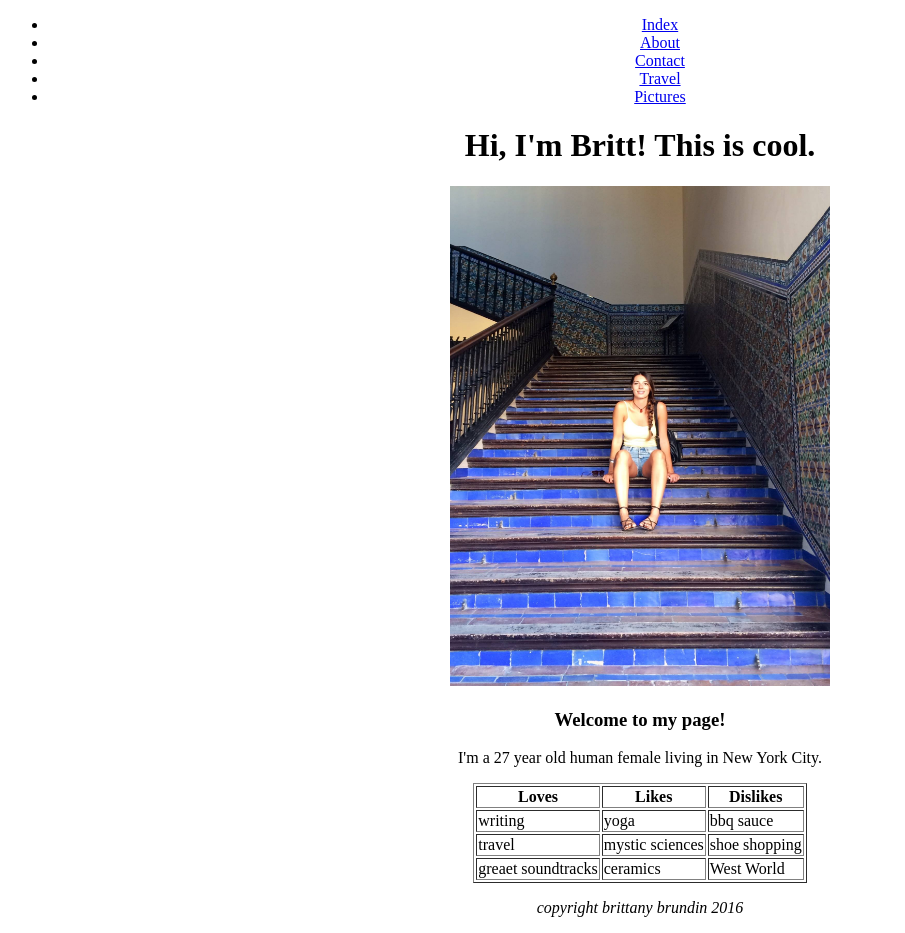
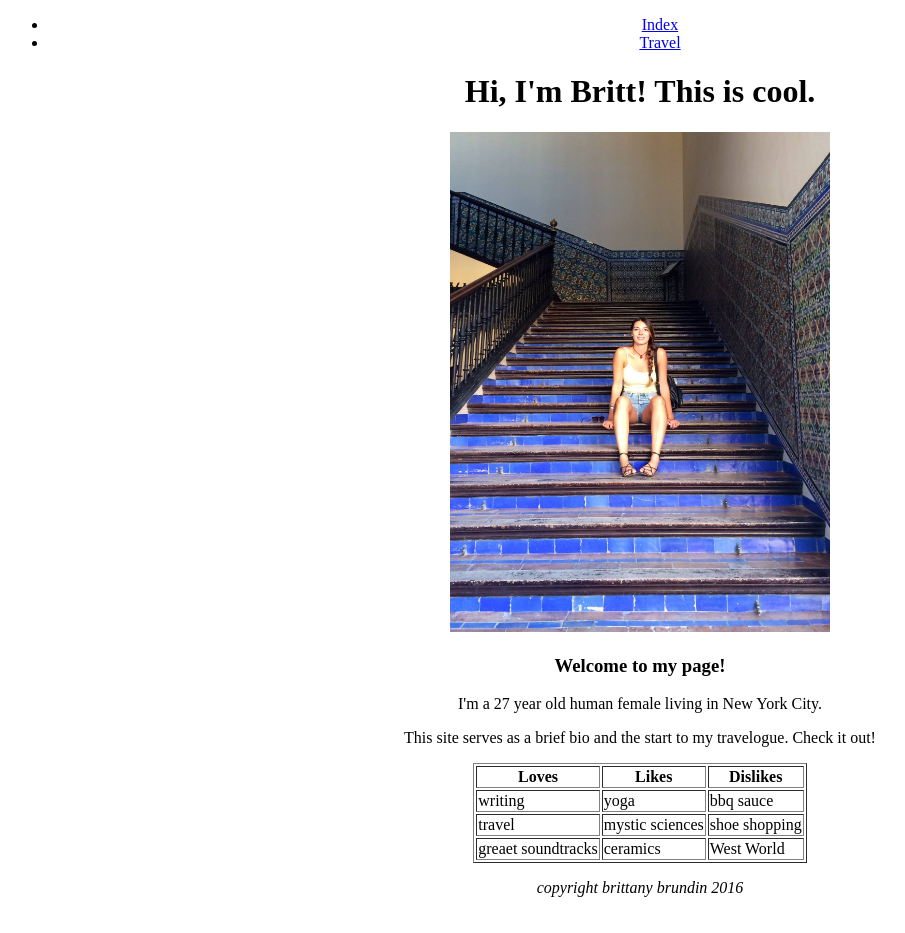
Before and after one commit to bbrundin/bbrundin.github.io, a plain HTML site: page index.html in a window 1280 px wide. Shown: the whole page, without its empty margins (0-905 px from the left). Drawn offline with Linux system fonts and the light colour scheme.

Commit message:
fxed nav pages

```diff
--- a/index.html
+++ b/index.html
@@ -7,10 +7,7 @@
     <header>
       <ul>
         <li><a href="./">Index</a></li>
-        <li><a href="about.html">About</a></li>
-        <li><a href="contact.html">Contact</a></li>
         <li><a href="travel.html">Travel</a></li>
-        <li><a href="pictures.html">Pictures</a></li>
       </ul>
     </header>
     <main>
@@ -20,6 +17,7 @@
          <center>
           <h3>Welcome to my page!</h3>
           <p>I'm a 27 year old human female living in New York City. </p>
+          <p>This site serves as a brief bio and the start to my travelogue. Check it out!</p>
 
       <table border=1>
         <tr>
```
Also changed, not shown: travel.html (+0 -3 lines).
